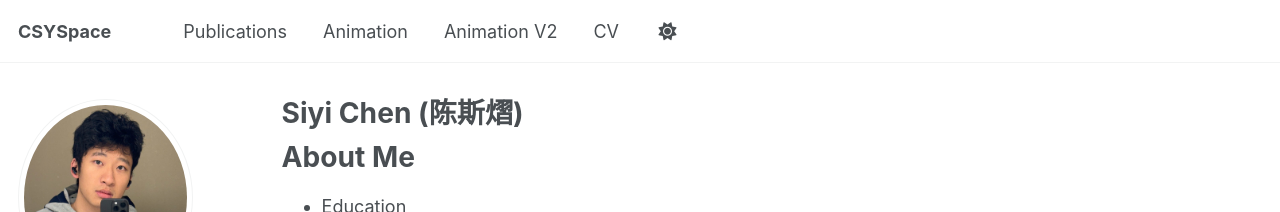
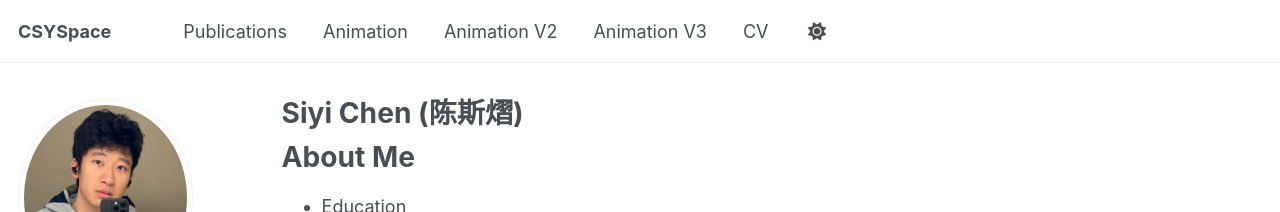
Before and after one commit to csy2077/siyichen.github.io, a Jekyll site: the page built from _pages/about.md, in a window 1280 px wide. Shown: the top 212 px of the page. Built offline with Jekyll 4.4.1, drawn with Linux system fonts in a browser that asks for light colours; some web fonts are replaced.

Commit message:
Add Animation V3 link to site navigation
Co-Authored-By: Claude Opus 4.6 (1M context) <noreply@anthropic.com>

```diff
--- a/_data/navigation.yml
+++ b/_data/navigation.yml
@@ -29,6 +29,9 @@ main:
   - title: "Animation V2"
     url: /animation-comparison-v2/
 
+  - title: "Animation V3"
+    url: /animation-comparison-v3/
+
   - title: "CV"
     url: /cv/
 
```
